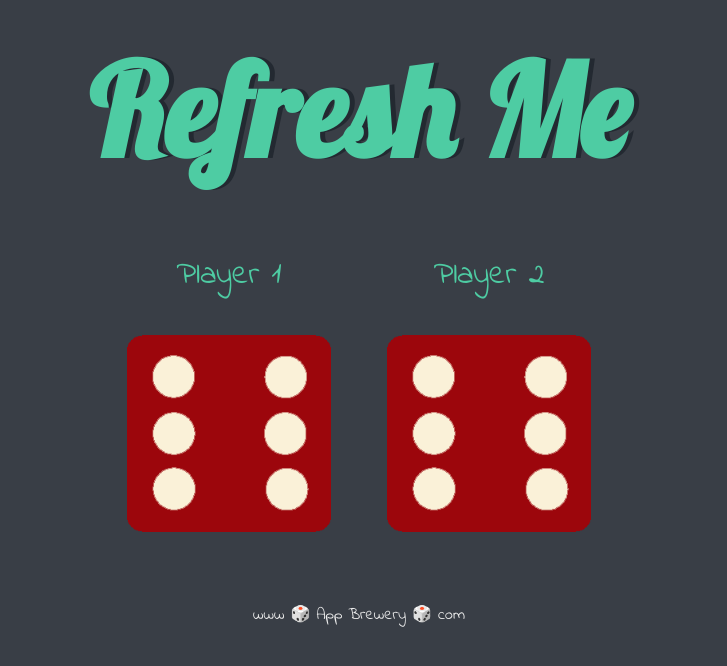
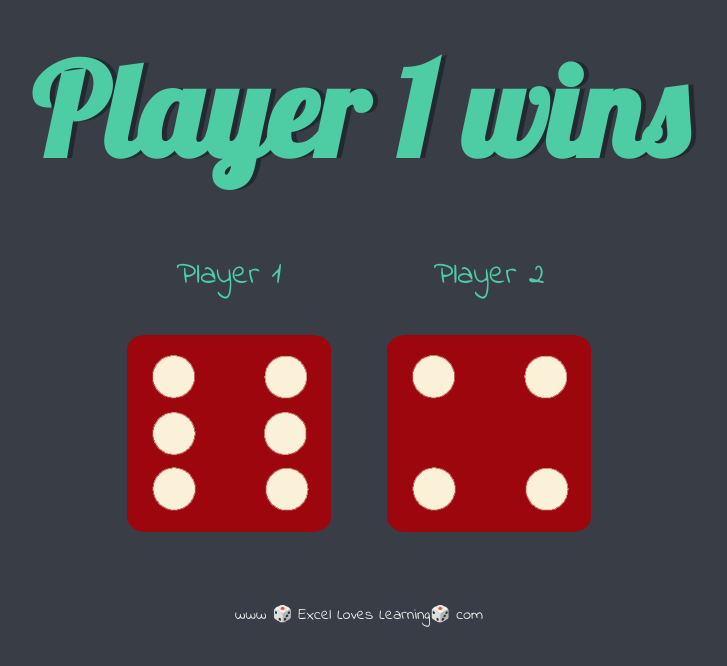
Before and after one commit to exceldprogrammer/dice-game-, a plain HTML site: page index.html in a window 1280 px wide. Shown: the whole page, without its empty margins (281-1008 px from the left). Drawn offline with Linux system fonts and the light colour scheme.

Commit message:
Update index.html

```diff
--- a/index.html
+++ b/index.html
@@ -8,7 +8,7 @@
       href="https://fonts.googleapis.com/css?family=Indie+Flower|Lobster"
       rel="stylesheet"
     />
-    <script src="index.js"></script>
+
 
   </head>
   <body>
@@ -26,7 +26,7 @@
       </div>
     </div>
 
-    <footer>www 🎲 App Brewery 🎲 com</footer>
-
+    <footer>www 🎲 Excel Loves Learning🎲 com</footer>
+    <script src="index.js"></script>
   </body>
 </html>
```
